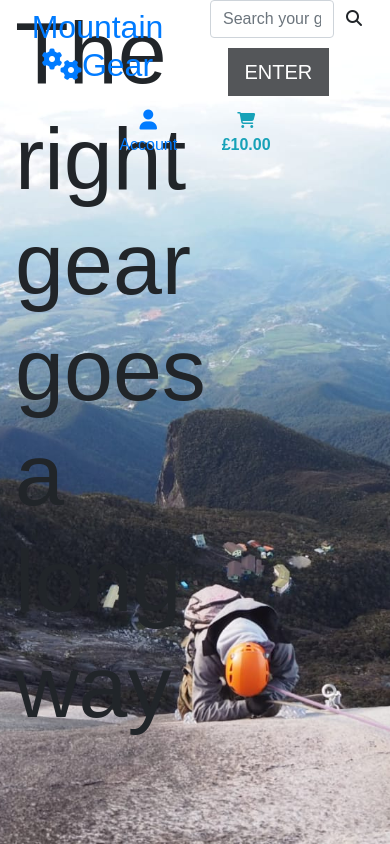
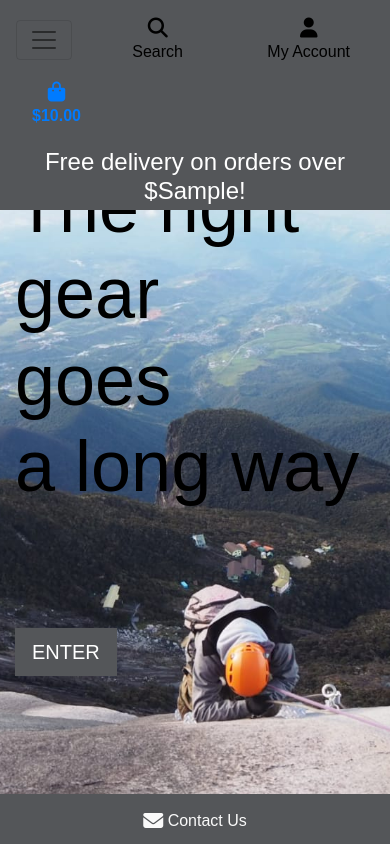
Before and after one commit to mattyImry/Mountain-Gear_MS4-Code-Institute, a Django app: template home/templates/home/index.html in a window 390 px wide. Run offline with Django 3.2, Linux system fonts and the light colour scheme; the template is opened without the code that fills it: most values are stand-ins (such as "Sample title", 1, 10 or a date in 2020); some libraries are stand-ins or nearby versions.

Commit message:
Add navbar mobile and large screen

```diff
--- a/home/templates/home/index.html
+++ b/home/templates/home/index.html
@@ -11,12 +11,12 @@
 
 
 {% block content %}
-    <div class="container h-100">
+    <div class="container h-100 ">
         <div class="row h-100">
-            <div class="col-7 col-md-6 my-auto">
-                <h1 class=" display-2 text-black">The right gear goes a long way</h1>
+            <div class="col-12 d-flex ">
+                <h2 class=" display-3 text-black">The right gear <br> goes<br> a long way</h2>
             </div>
-            <div class="my-5">
+            <div class="col-12">
                 <h4>
                     <a href="" class="enter-button btn btn-lg rounded-0 text-uppercase ">Enter </a>
                 </h4>
--- a/static/css/base.css
+++ b/static/css/base.css
@@ -5,18 +5,63 @@ html {
 body  {
     background: url('/media/main-page.jpg') no-repeat center center fixed;
     background-size: cover;
-    height: calc(100vh-164px);
+    height: calc(100vh - 214px);
     font-family: 'Oxygen', sans-serif;
 }
 
-/* from Bulma
+/* Landing Page */
+
+.mobile-header,
+.header-home{
+    background-color: #545659 !important;
+}
+
+
+a {
+    color: #fafafa;
+    text-decoration: none;
+    background-color: transparent;
+}
+
+a:hover {
+    color:#92a396;
+}
+
+.header-container {
+    padding-top: 164px;
+}
+
+.page-footer {
+    background-color: #545659;
+    min-height: 50px;
+    text-align: center;
+    position: fixed;
+    bottom: 0;
+    right: 0;
+    left: 0;
+}
+
+.contact {
+    padding-top: 15px;
+}
+
+.text-black {
+    color: #000 !important;
+}
+
+/* from Bulma*/
 .icon {
     align-items: center;
     display: inline-flex;
     justify-content: center;
     height: 1.5rem;
     width: 1.5rem;
-}*/
+    color: #fafafa;
+
+}
+
+
+/* Buttons*/
 
 .enter-button {
     background: #545659;
--- a/templates/base.html
+++ b/templates/base.html
@@ -41,8 +41,8 @@
         <link rel="shortcut icon" href="{% static 'favicon/rsz_gear_fav.png' %}" type="image/x-icon"/>
     </head>
     <body>
-        <header class="container-fluid fixed-top">
-            <div class="row" id="topnav">
+        <header class="container-fluid fixed-top ">
+            <div class="row header-home pt-lg-2 d-none d-lg-flex " id="topnav">
                 <div class="col text-center">
                     <a href="{% url 'home' %}" class="nav-link logo-link">
                         <h2 class="logo-text">Mountain<i class="fas fa-cogs"></i>Gear</h2>
@@ -53,9 +53,9 @@
                         <div class="input-group w-100">
                             <input type="text" name="q" class="form-control rounded" placeholder="Search your gear">
                             <div class="input-group-append">
-                                <button class="form-control btn" type="submit">
+                                <button class="form-control btn btn-search" type="submit">
                                     <span class="icon m-0">
-                                        <i class="fas fa-search"></i>
+                                        <i class="fas fa-search "></i>
                                     </span>
                                 </button>
                             </div>
@@ -65,7 +65,7 @@
                <div class="col">
                     <ul class="list-inline list-unstyled text-center text-lg-right">
                         <li class="list-inline-item dropdown">
-                            <a href="#" class="nav-link text-black" id="user-options" data-toggle="dropdown" aria-haspopup="true" aria-expanded="false">
+                            <a href="#" class="nav-link" id="user-options" data-toggle="dropdown" aria-haspopup="true" aria-expanded="false">
                                 <div class="text-center">
                                     <div><i class="fas fa-user fa-lg"></i></div>
                                     <p class="my-0">Account</p>
@@ -85,7 +85,7 @@
                             </div>
                         </li>
                         <li class="list-inline-item">
-                            <a href="" class="{% if total %}text-info font-weight-bold{% else %}text-black{% endif %} nav-link">
+                            <a href="" class="{% if total %}text-info font-weight-bold{% else %}{% endif %} nav-link">
                                 <div class="text-center">
                                     <div><i class="fas fa-shopping-cart"></i></div>
                                     <p>
@@ -99,6 +99,21 @@
                             </a>
                         </li>
                     </ul>
+                </div>
+            </div>
+            <div class="row   ">
+                <nav class="navbar navbar-expand-lg navbar-light bg-light w-100 mobile-header">
+                    <button class="navbar-toggler" type="button" data-toggle="collapse" data-target="#main-nav"
+                        aria-controls="main-nav" aria-expanded="false" aria-label="Toggle navigation">
+                        <span class="navbar-toggler-icon"></span>
+                    </button>
+                    {% include 'includes/mobile-top-header.html' %}
+                    {% include 'includes/main-nav.html' %}
+                </nav>
+            </div>
+            <div id="delivery-banner" class="row text-center header-home">
+                <div class="col bg-black text-white">
+                    <h4 class="logo-font my-1">Free delivery on orders over ${{ free_delivery_threshold }}!</h4>
                 </div>
             </div>
         </header>
@@ -116,6 +131,18 @@
         {% block postloadjs%}
         {% endblock %}
 
-
+        <footer class="page-footer">
+            <div class="footer-copyright ">
+                <div class="container footer-elements">
+                    <div class="row row-footer">
+                        <div class="col-12 footer-element">
+                            <div class="contact">
+                                <a href="#"><i class="fas fa-envelope fa-lg footer-icons"></i> Contact Us </a>
+                            </div>
+                        </div>
+                    </div>
+                </div>
+            </div>
+        </footer>
     </body>
 </html>
--- /dev/null
+++ b/templates/includes/main-nav.html
@@ -0,0 +1,44 @@
+<div class="collapse navbar-collapse" id="main-nav">
+    <ul class="navbar-nav w-auto mx-auto">
+        <li class="nav-item d-block d-md-none">
+            <a class="logo-link font-weight-bold nav-link " href="{% url 'home' %}" id="home-link">
+                Home
+            </a>
+        </li>
+        <li class="nav-item dropdown">
+            <a class="logo-font font-weight-bold nav-link text-black mr-5" href="#" id="Equipment-link" data-toggle="dropdown" aria-haspopup="true" aria-expanded="false">
+                Equipment
+            </a>
+            <div class="dropdown-menu border-0" aria-labelledby="Equipment-link">
+                <a href="" class="dropdown-item">Ropes</a>
+                <a href="" class="dropdown-item ">Helemts</a>
+                <a href="" class="dropdown-item ">Harnesses</a>
+
+            </div>
+        </li>
+
+        <li class="nav-item dropdown">
+            <a class="logo-font font-weight-bold nav-link text-black mr-5" href="#" id="clothing-link" data-toggle="dropdown" aria-haspopup="true" aria-expanded="false">
+                Clothing
+            </a>
+            <div class="dropdown-menu border-0" aria-labelledby="clothing-link">
+                <a href="" class="dropdown-item">Shoes</a>
+                <a href="" class="dropdown-item">Trousers</a>
+
+            </div>
+        </li>
+
+        <li class="nav-item dropdown">
+            <a class="logo-font font-weight-bold nav-link text-black mr-5" href="#" id="Camping-link" data-toggle="dropdown" aria-haspopup="true" aria-expanded="false">
+                Camping
+            </a>
+            <div class="dropdown-menu border-0" aria-labelledby="Camping-link">
+                <a href="" class="dropdown-item">Tent</a>
+                <a href="" class="dropdown-item">Sleeping bags</a>
+
+            </div>
+        </li>
+
+
+    </ul>
+</div>
--- /dev/null
+++ b/templates/includes/mobile-top-header.html
@@ -0,0 +1,56 @@
+<li class="list-inline-item">
+    <a class="text-black nav-link d-block d-lg-none" href="#" id="mobile-search" data-toggle="dropdown" aria-haspopup="true" aria-expanded="false">
+        <div class="text-center">
+            <div><i class="fas fa-search fa-lg"></i></div>
+            <p class="my-0">Search</p>
+        </div>
+    </a>
+    <div class="dropdown-menu border-0 w-100 p-3 rounded-0 my-0" aria-labelledby="mobile-search">
+        <form class="form" method="GET" action="">
+            <div class="input-group w-100">
+                <input class="form-control border border-black rounded-0" type="text" name="q" placeholder="Search our site">
+                <div class="input-group-append">
+                    <button class="form-control form-control btn btn-black border border-black rounded-0" type="submit">
+                        <span class="icon">
+                            <i class="fas fa-search"></i>
+                        </span>
+                    </button>
+                </div>
+            </div>
+        </form>
+    </div>
+</li>
+<li class="list-inline-item dropdown">
+    <a class="text-black nav-link d-block d-lg-none" href="#" id="user-options" data-toggle="dropdown" aria-haspopup="true" aria-expanded="false">
+        <div class="text-center">
+            <div><i class="fas fa-user fa-lg"></i></div>
+            <p class="my-0">My Account</p>
+        </div>
+    </a>
+    <div class="dropdown-menu border-0" aria-labelledby="user-options">
+        {% if request.user.is_authenticated %}
+            {% if request.user.is_superuser %}
+                <a href="" class="dropdown-item">Product Management</a>
+            {% endif %}
+            <a href="" class="dropdown-item">My Profile</a>
+            <a href="{% url 'account_logout' %}" class="dropdown-item">Logout</a>
+        {% else %}
+            <a href="{% url 'account_signup' %}" class="dropdown-item">Register</a>
+            <a href="{% url 'account_login' %}" class="dropdown-item">Login</a>
+        {% endif %}
+    </div>
+</li>
+<li class="list-inline-item">
+    <a class="{% if grand_total %}text-primary font-weight-bold{% else %}text-black{% endif %} nav-link d-block d-lg-none" href="">
+        <div class="text-center">
+            <div><i class="fas fa-shopping-bag fa-lg"></i></div>
+            <p class="my-0">
+                {% if grand_total %}
+                    ${{ grand_total|floatformat:2 }}
+                {% else %}
+                    $0.00
+                {% endif %}
+            </p>
+        </div>
+    </a>
+</li>
```
Also changed, not shown: static/favicon/gear_fav.jpg (added).
